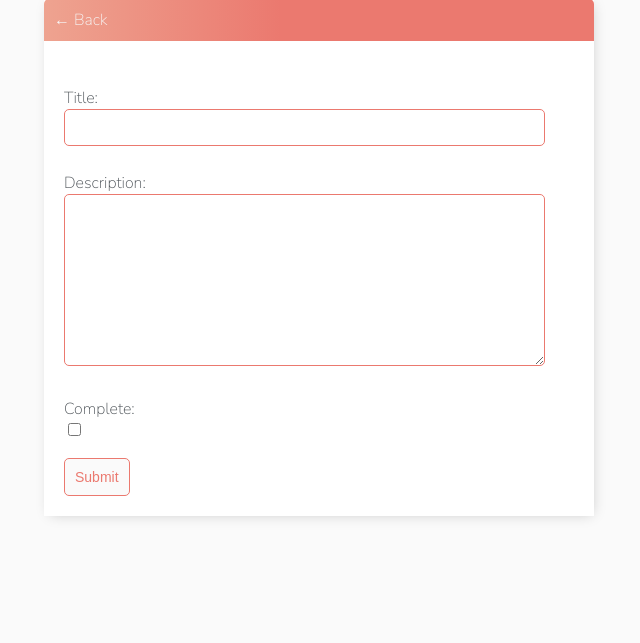
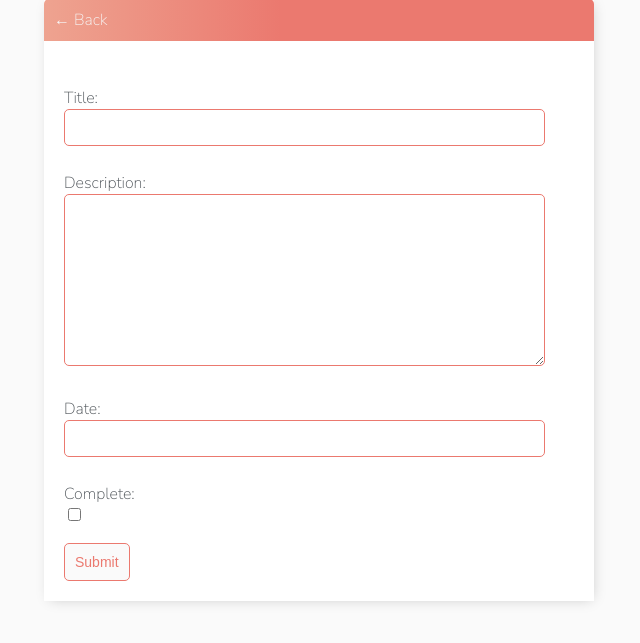
Before and after one commit to vladislavi18/kursbd, a Django app: page /task-create/ in a window 1280 px wide. Shown: the part 59-702 px from the top of the page, without its empty margins (321-961 px from the left). Run offline with Django 4.2, Linux system fonts and the light colour scheme; the visitor is signed in with stand-in values (Sample User, id 1).

Commit message:
добавил дату

```diff
--- a/base/models.py
+++ b/base/models.py
@@ -6,6 +6,7 @@ class Task(models.Model):
     user = models.ForeignKey(User, on_delete=models.CASCADE, null=True, blank=True)
     title = models.CharField(max_length=200, null=True, blank=True)
     description = models.TextField(null=True, blank=True)
+    date = models.DateTimeField(null=True)
     complete = models.BooleanField(default=False)
     created = models.DateTimeField(auto_now_add=True)
 
--- a/base/templates/base/task_list.html
+++ b/base/templates/base/task_list.html
@@ -30,6 +30,7 @@
                 <div class="task-title">
                     <div class="task-complete-icon"></div>
                     <i><s><a href="{% url 'task-update' task.id %}">{{task}}</a></s></i>
+                    <div style="margin-left: 15px;">Дата выполнения: {{task.date}}</div>
                 </div>
 
             <a class="delete-link" href="{% url 'task-delete' task.id %}">&#215;</a>
@@ -37,6 +38,7 @@
                 <div class="task-title">
                     <div class="task-incomplete-icon"></div>
                     <a href="{% url 'task-update' task.id %}">{{task}}</a>
+                    <div style="margin-left: 15px;"> Дата выполнения: {{task.date}}</div>
                 </div>
             <a class="delete-link" href="{% url 'task-delete' task.id %}">&#215;</a>
             {% endif %}
--- a/base/views.py
+++ b/base/views.py
@@ -62,7 +62,7 @@ class TaskDetail(LoginRequiredMixin, DetailView):
 
 class TaskCreate(LoginRequiredMixin, CreateView):
     model = Task
-    fields = ['title', 'description', 'complete']
+    fields = ['title', 'description', 'date', 'complete']
     success_url = reverse_lazy('tasks')
 
     def form_valid(self, form):
@@ -72,7 +72,7 @@ class TaskCreate(LoginRequiredMixin, CreateView):
 
 class TaskUpdate(LoginRequiredMixin, UpdateView):
     model = Task
-    fields = ['title', 'description', 'complete']
+    fields = ['title', 'description', 'date', 'complete']
     success_url = reverse_lazy('tasks')
 
 
```
